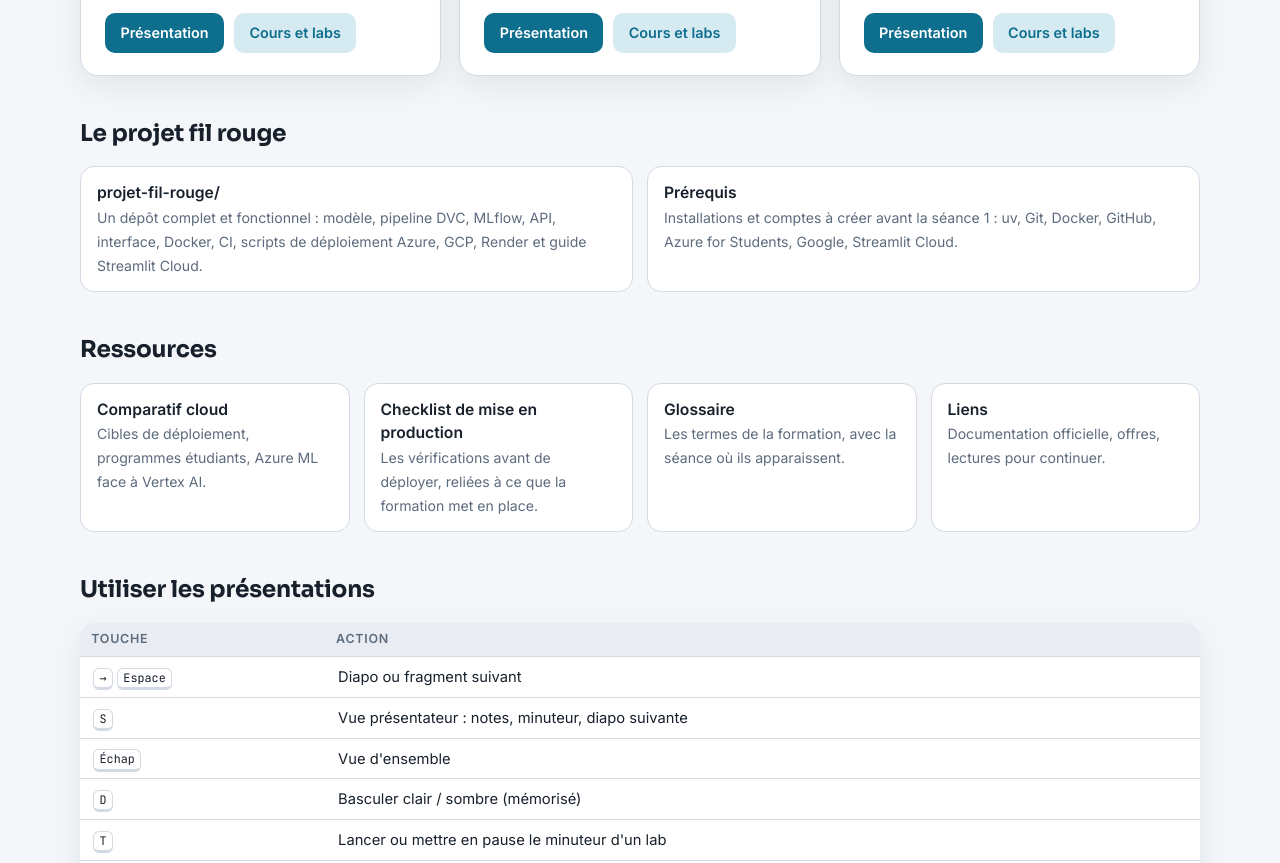
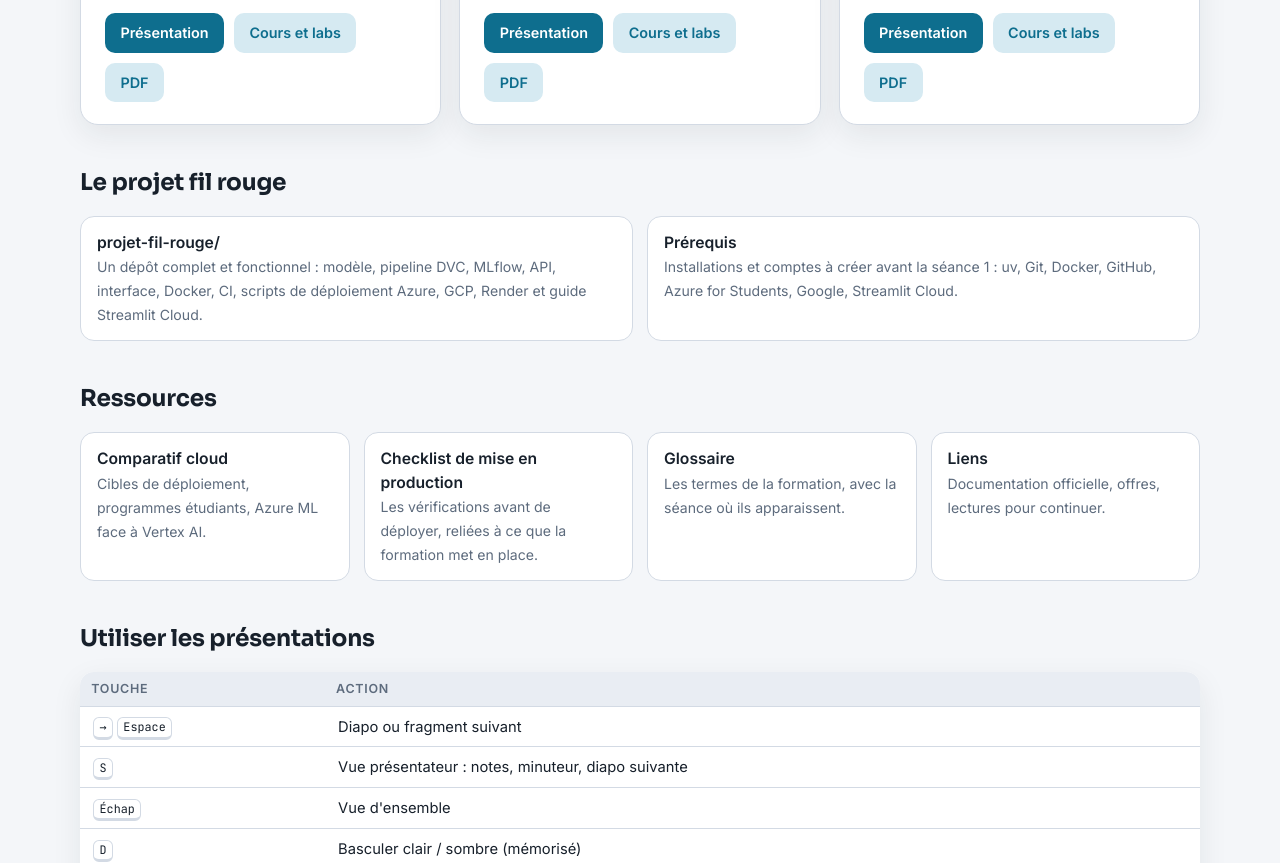
Before and after one commit to Marc1T/formation-deploiement-ml, a plain HTML site: page index.html in a window 1280 px wide. Shown: the part 1013-1876 px from the top of the page. Drawn offline with Linux system fonts and the light colour scheme.

Commit message:
Boutons PDF et lien de téléchargement des présentations

```diff
--- a/index.html
+++ b/index.html
@@ -90,6 +90,7 @@
       <div class="actions">
         <a class="btn primary" href="seance-1-fondations/slides.html">Présentation</a>
         <a class="btn" href="https://github.com/Marc1T/formation-deploiement-ml/blob/main/seance-1-fondations/README.md">Cours et labs</a>
+        <a class="btn" href="https://github.com/Marc1T/formation-deploiement-ml/releases/latest/download/seance-1-fondations.pdf">PDF</a>
       </div>
     </article>
     <article class="card">
@@ -100,6 +101,7 @@
       <div class="actions">
         <a class="btn primary" href="seance-2-application-web/slides.html">Présentation</a>
         <a class="btn" href="https://github.com/Marc1T/formation-deploiement-ml/blob/main/seance-2-application-web/README.md">Cours et labs</a>
+        <a class="btn" href="https://github.com/Marc1T/formation-deploiement-ml/releases/latest/download/seance-2-application-web.pdf">PDF</a>
       </div>
     </article>
     <article class="card">
@@ -110,6 +112,7 @@
       <div class="actions">
         <a class="btn primary" href="seance-3-cloud/slides.html">Présentation</a>
         <a class="btn" href="https://github.com/Marc1T/formation-deploiement-ml/blob/main/seance-3-cloud/README.md">Cours et labs</a>
+        <a class="btn" href="https://github.com/Marc1T/formation-deploiement-ml/releases/latest/download/seance-3-cloud.pdf">PDF</a>
       </div>
     </article>
   </div>
```
Also changed, not shown: 1 other file.
